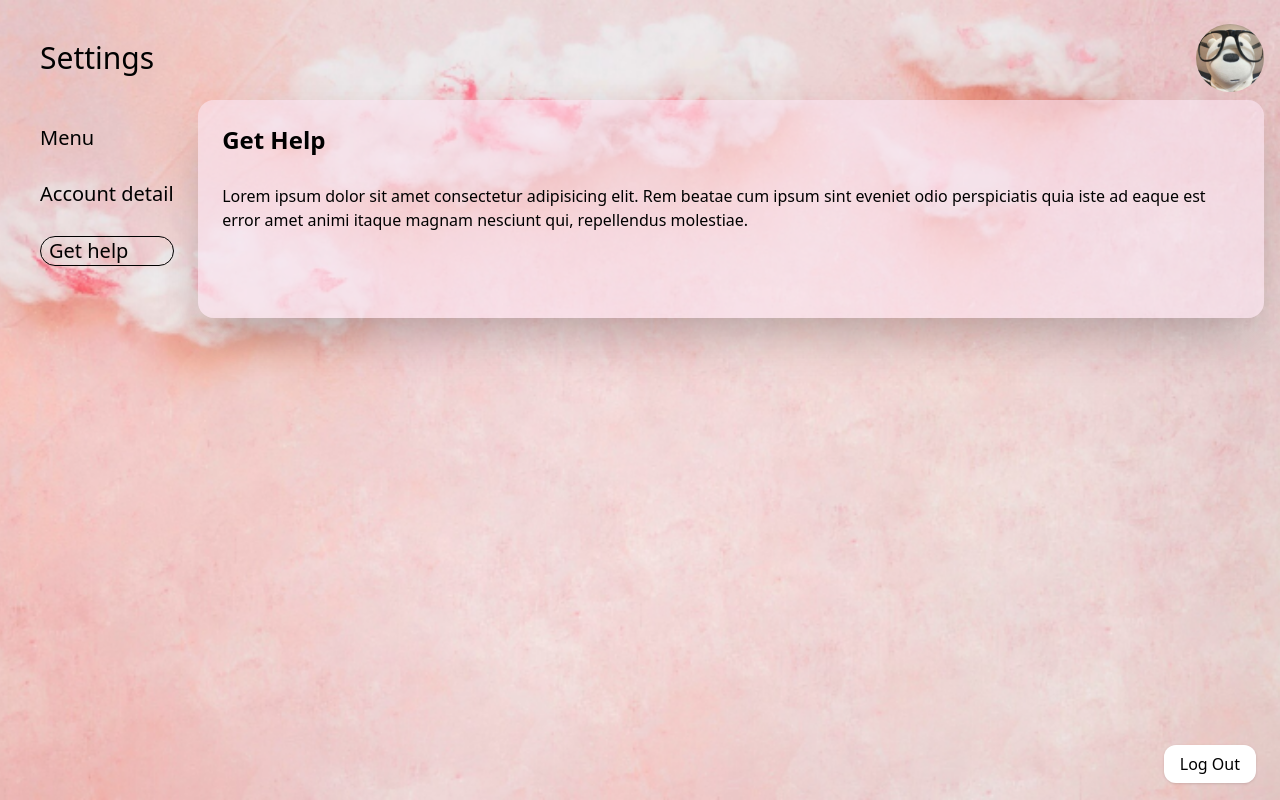
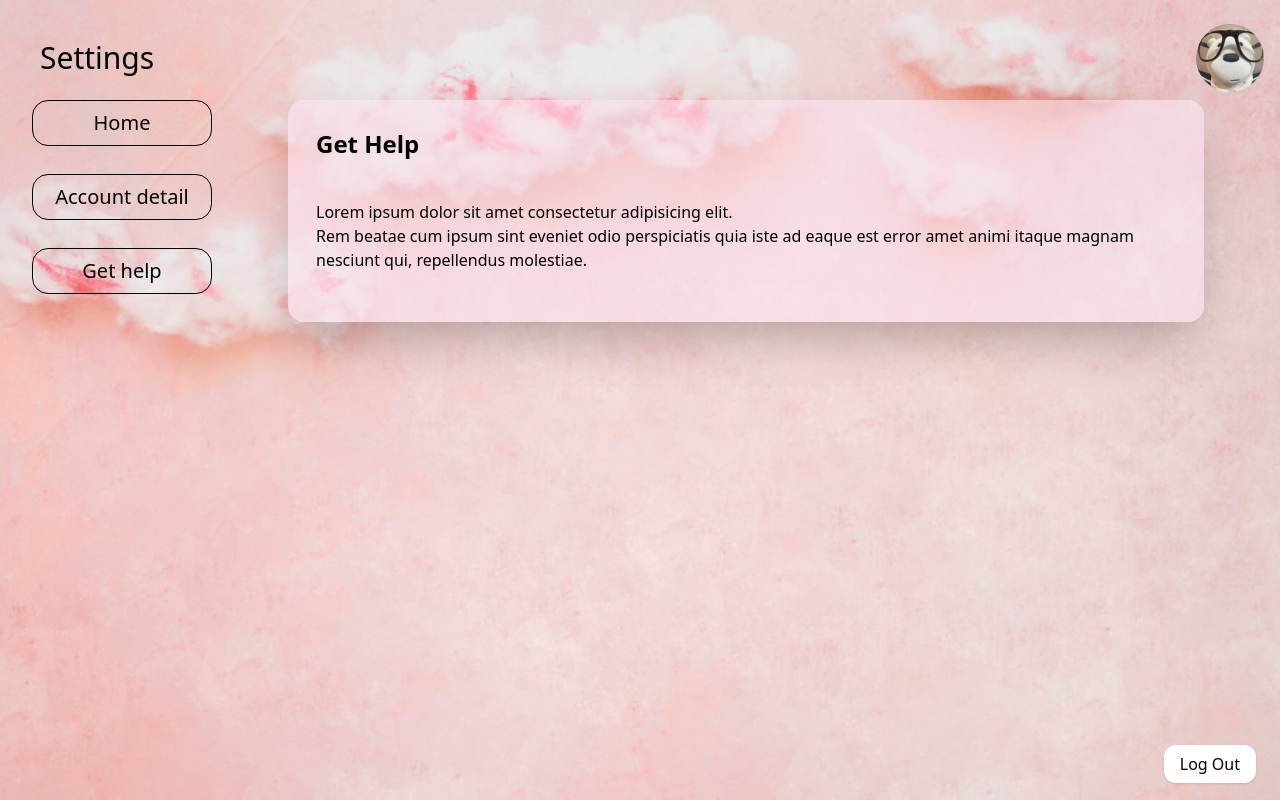
Before and after one commit to 0l3r7/swirls-sales-report-system, a website: page getHelp.html in a window 1280 px wide. Drawn offline with nearby package versions, Linux system fonts and the light colour scheme.

Commit message:
is this the end?

```diff
--- a/getHelp.html
+++ b/getHelp.html
@@ -18,26 +18,26 @@
 
 
             <div class=" container flex-wrap flex items-center justify-between">
-                <div class="text-3xl font-medium text-2xl p-6">Settings </div>
+                <div class="text-3xl font-medium  p-6">Settings </div>
                 <div class="flex">
                 <img src="img/pic ni admin.jpg" alt="user" class="rounded-full md:block w-17 ">
                 </div>
             </div>
 
-            <div class="flex  ">
-                <nav>
-                    <ul class="font-medium text-xl p-6">
-                        <li class="mb-7 pe-20"><a href="Menu.html">Menu</a></li>
-                        <li class="mb-7" ><a href="Account.html">Account detail</a></li>
-                        <li class="mb-7 border-1  px-2 rounded-2xl"><a href="getHelp.html">Get help</a></li>
+            <div class="flex ">
+                <nav class="">
+                    <ul class="font-medium text-xl  px-4">
+                        <li class="mb-7 text-center border py-2 rounded-2xl active:scale-95 w-45"><a href="index.html">Home</a></li>
+                        <li class="mb-7 text-center border py-2 px-4 rounded-2xl active:scale-95  "><a href="Account.html">Account detail</a></li>
+                        <li class="mb-7 text-center border py-2 rounded-2xl active:scale-95 "><a href="getHelp.html">Get help</a></li>
                     </ul>
                 </nav>
 
-                <div class="bg-pink-100/60 flex flex-wrap flex-col gap-10 rounded-2xl  shadow-2xl p-6 pe-10">
+                <div class="bg-pink-100/60  flex  space-x-10 mx-15 flex-wrap justify-center p-2 rounded-2xl shadow-2xl">
 
-                    <div class="flex flex-wrap">
-                        <h1 class="font-semibold mb-7 text-2xl">Get Help</h1>
-                        <p>Lorem ipsum dolor sit amet consectetur adipisicing elit. Rem beatae cum ipsum sint eveniet odio perspiciatis quia iste ad eaque est error amet animi itaque magnam nesciunt qui, repellendus molestiae. </p></div>
+                    <div class="flex flex-col ">
+                        <h1 class="font-semibold p-5 text-2xl">Get Help</h1>
+                        <p class="p-5  ">Lorem ipsum dolor sit amet consectetur adipisicing elit. <br> Rem beatae cum ipsum sint eveniet odio perspiciatis quia iste ad eaque est error amet animi itaque magnam nesciunt qui, repellendus molestiae. </p></div>
                 </div>
             </div>
 
```
Also changed, not shown: Account.html (+5 -5 lines), Sales.html (+3 -2 lines), index.html (+2 -1 lines), settings.html (+7 -7 lines), src/output.css.
